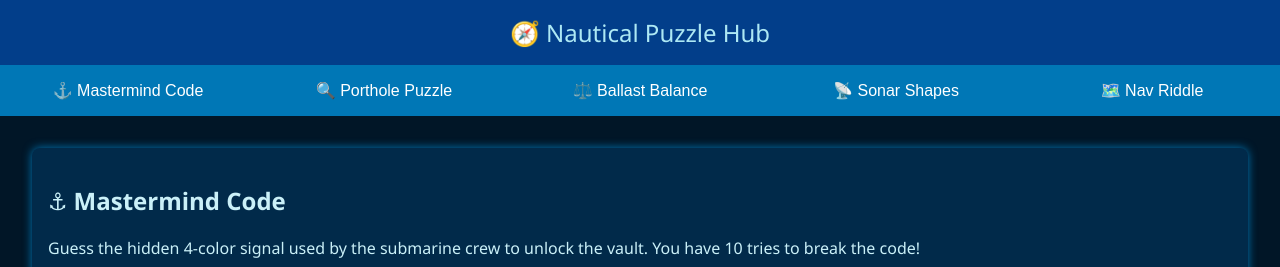
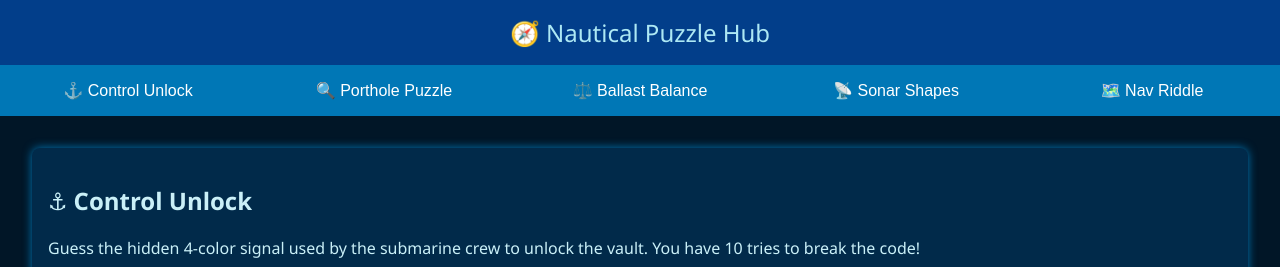
Before and after one commit to Mechanacor3/Sub-Controls, a plain HTML site: page index.html in a window 1280 px wide. Shown: the top 267 px of the page. Drawn offline with Linux system fonts and the light colour scheme.

Commit message:
Rename Mastermind puzzle to Control Unlock

```diff
--- a/mastermind.js
+++ b/control-unlock.js
@@ -129,7 +129,7 @@ function resetGame() {
   devOutput.textContent = '';
 
   puzzleBox.innerHTML = `
-    <h2>⚓ Mastermind Code</h2>
+    <h2>⚓ Control Unlock</h2>
     <p>Guess the hidden 4-color signal used by the submarine crew to unlock the vault. You have 10 tries to break the code!</p>
     <div class="board" id="board"></div>
     <div class="color-picker" id="color-picker"></div>
--- a/index.html
+++ b/index.html
@@ -12,7 +12,7 @@
   </header>
   <nav>
     <div id="keyword-banner"></div>
-    <button class="tab" data-target="mastermind">⚓ Mastermind Code</button>
+    <button class="tab" data-target="control-unlock">⚓ Control Unlock</button>
     <button class="tab" data-target="spot-diff">🔍 Porthole Puzzle</button>
     <button class="tab" data-target="ballast">⚖️ Ballast Balance</button>
     <button class="tab" data-target="sonar">📡 Sonar Shapes</button>
@@ -26,15 +26,15 @@
     <div id="dev-output"></div>
   </div>
 
-  <section id="mastermind" class="active">
+  <section id="control-unlock" class="active">
     <div class="content-box" id="puzzle-box">
-      <h2>⚓ Mastermind Code</h2>
+      <h2>⚓ Control Unlock</h2>
       <p>Guess the hidden 4-color signal used by the submarine crew to unlock the vault. You have 10 tries to break the code!</p>
       <div class="board" id="board"></div>
       <div class="color-picker" id="color-picker"></div>
     </div>
   </section>
 
-  <script src="mastermind.js"></script>
+  <script src="control-unlock.js"></script>
 </body>
 </html>
```
Also changed, not shown: README.md.
